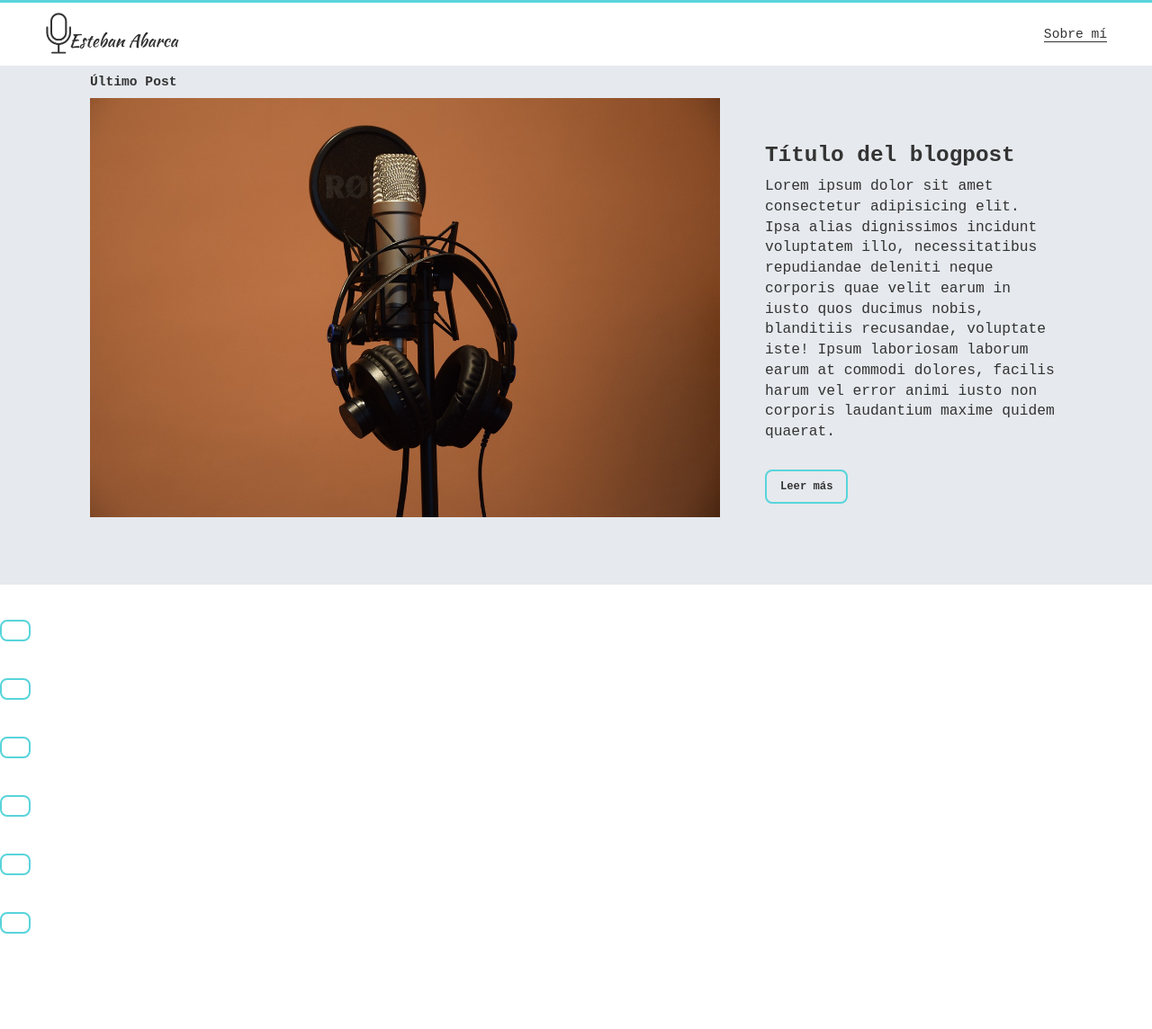
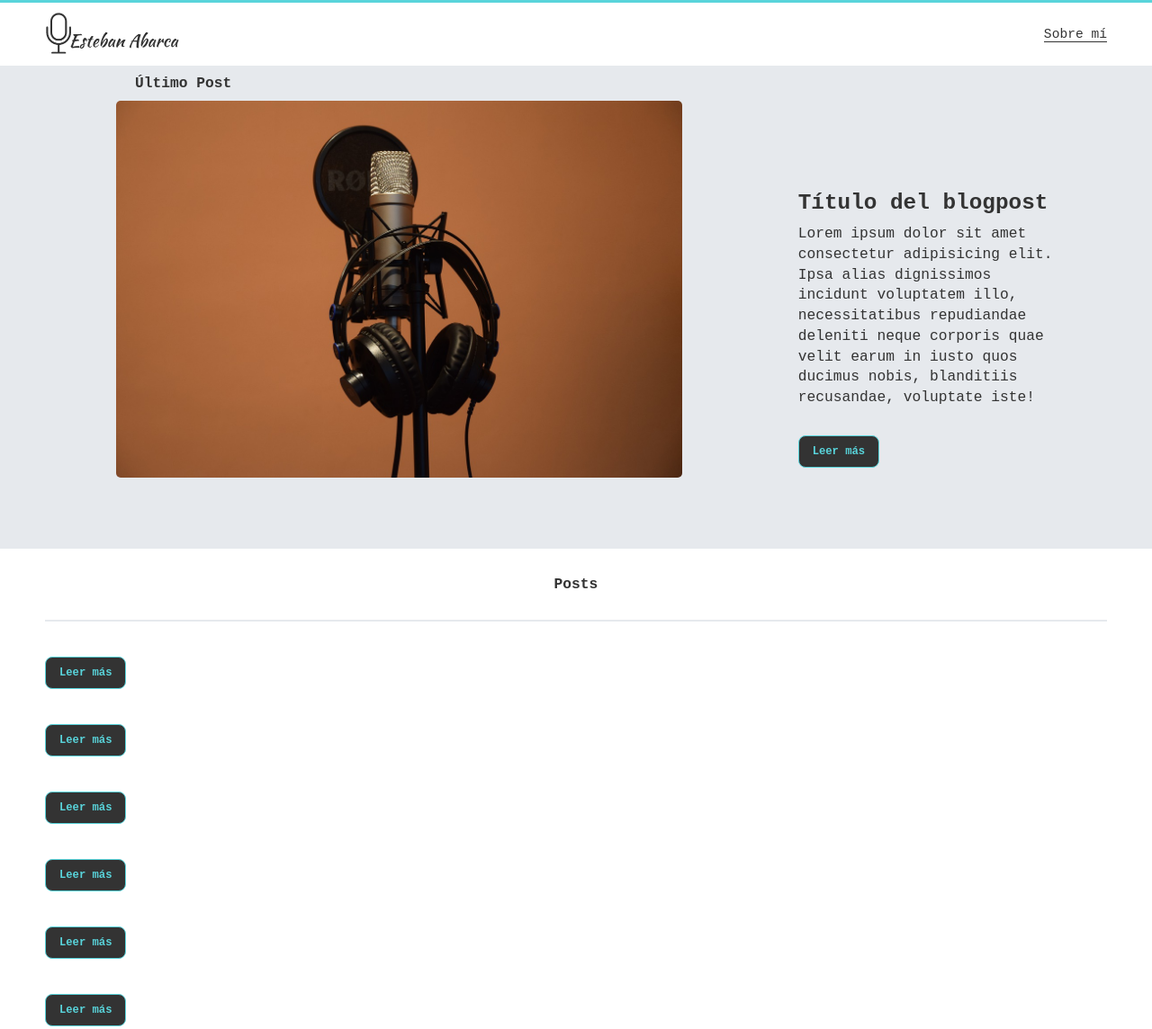
Before and after one commit to PedroGutierrezR/music-producer, a plain HTML site: page blogs.html in a window 1280 px wide. Shown: the part 67-1211 px from the top of the page at 90% size. Before the commit the page ends 1107 px from the top, so only its background shows below. Drawn offline with Linux system fonts and the light colour scheme.

Commit message:
sigo avanzando con blogs.html

```diff
--- a/blogs.html
+++ b/blogs.html
@@ -35,49 +35,49 @@
                     </figure>
                     <div class="blogs-news-container__right">
                         <h2>Título del blogpost</h2>
-                        <p>Lorem ipsum dolor sit amet consectetur adipisicing elit. Ipsa alias dignissimos incidunt voluptatem illo, necessitatibus repudiandae deleniti neque corporis quae velit earum in iusto quos ducimus nobis, blanditiis recusandae, voluptate iste! Ipsum laboriosam laborum earum at commodi dolores, facilis harum vel error animi iusto non corporis laudantium maxime quidem quaerat.</p>
+                        <p>Lorem ipsum dolor sit amet consectetur adipisicing elit. Ipsa alias dignissimos incidunt voluptatem illo, necessitatibus repudiandae deleniti neque corporis quae velit earum in iusto quos ducimus nobis, blanditiis recusandae, voluptate iste!</p>
                         <a href="" class="blogs-button">Leer más</a>
                     </div>
                 </div>
         </section>
         <section class="blogs-posts-container">
             <div>
-                <h3></h3>
+                <h3>Posts</h3>
                 <article class="blogs-posts__article">
                     <img src="" alt="">
                     <h4></h4>
                     <p></p>
-                    <a href="" class="blogs-button"></a>
+                    <a href="" class="blogs-button">Leer más</a>
                 </article>
                 <article class="blogs-posts__article">
                     <img src="" alt="">
                     <h4></h4>
                     <p></p>
-                    <a href="" class="blogs-button"></a>
+                    <a href="" class="blogs-button">Leer más</a>
                 </article>
                 <article class="blogs-posts__article">
                     <img src="" alt="">
                     <h4></h4>
                     <p></p>
-                    <a href="" class="blogs-button"></a>
+                    <a href="" class="blogs-button">Leer más</a>
                 </article>
                 <article class="blogs-posts__article">
                     <img src="" alt="">
                     <h4></h4>
                     <p></p>
-                    <a href="" class="blogs-button"></a>
+                    <a href="" class="blogs-button">Leer más</a>
                 </article>
                 <article class="blogs-posts__article">
                     <img src="" alt="">
                     <h4></h4>
                     <p></p>
-                    <a href="" class="blogs-button"></a>
+                    <a href="" class="blogs-button">Leer más</a>
                 </article>
                 <article class="blogs-posts__article">
                     <img src="" alt="">
                     <h4></h4>
                     <p></p>
-                    <a href="" class="blogs-button"></a>
+                    <a href="" class="blogs-button">Leer más</a>
                 </article>
             </div>
         </section>
--- a/css/main.css
+++ b/css/main.css
@@ -115,28 +115,34 @@ nav .profile-container a {
 .blogs-news-container {
   background-color: #e6e9ed;
   padding: 0 50px 40px;
+  margin-bottom: 30px;
 }
 .blogs-news-container__left {
   display: grid;
-  grid-template-columns: 1fr 1fr;
+  grid-template-columns: 2fr 1fr;
   grid-template-rows: 2fr;
-  padding-left: 50px;
+}
+.blogs-news-container__left h3 {
+  margin-left: 100px;
+  padding: 10px 0;
+  font-size: 2rem;
+  color: #333;
+  font-weight: 700;
 }
 .blogs-news-container__img {
   grid-column: 1;
+  display: grid;
+  justify-items: center;
 }
 .blogs-news-container__img img {
-  width: 700px;
+  width: 80%;
+  border-radius: 5px;
 }
+
 .blogs-news-container__right {
   grid-column: 2;
   padding: 50px;
-}
-.blogs-news-container__left h3 {
-  padding: 10px 0;
-  font-size: 1.8rem;
-  color: #333;
-  font-weight: 700;
+  margin-top: 50px;
 }
 .blogs-news-container__right h2 {
   font-size: 3rem;
@@ -155,6 +161,18 @@ nav .profile-container a {
   display: inline-block;
   padding: 10px 15px;
   margin-top: 30px;
-  border: 2px solid #59d4db;
+  border: 1px solid #59d4db;
   border-radius: 8px;
+  background-color: #333;
+  color: #59d4db;
 }
+.blogs-posts-container {
+  padding: 0 50px 40px;
+}
+.blogs-posts-container h3 {
+  font-size: 2rem;
+  color: #333;
+  border-bottom: 2px solid #e6e9ed;
+  padding-bottom: 30px;
+  text-align: center;
+}
```
